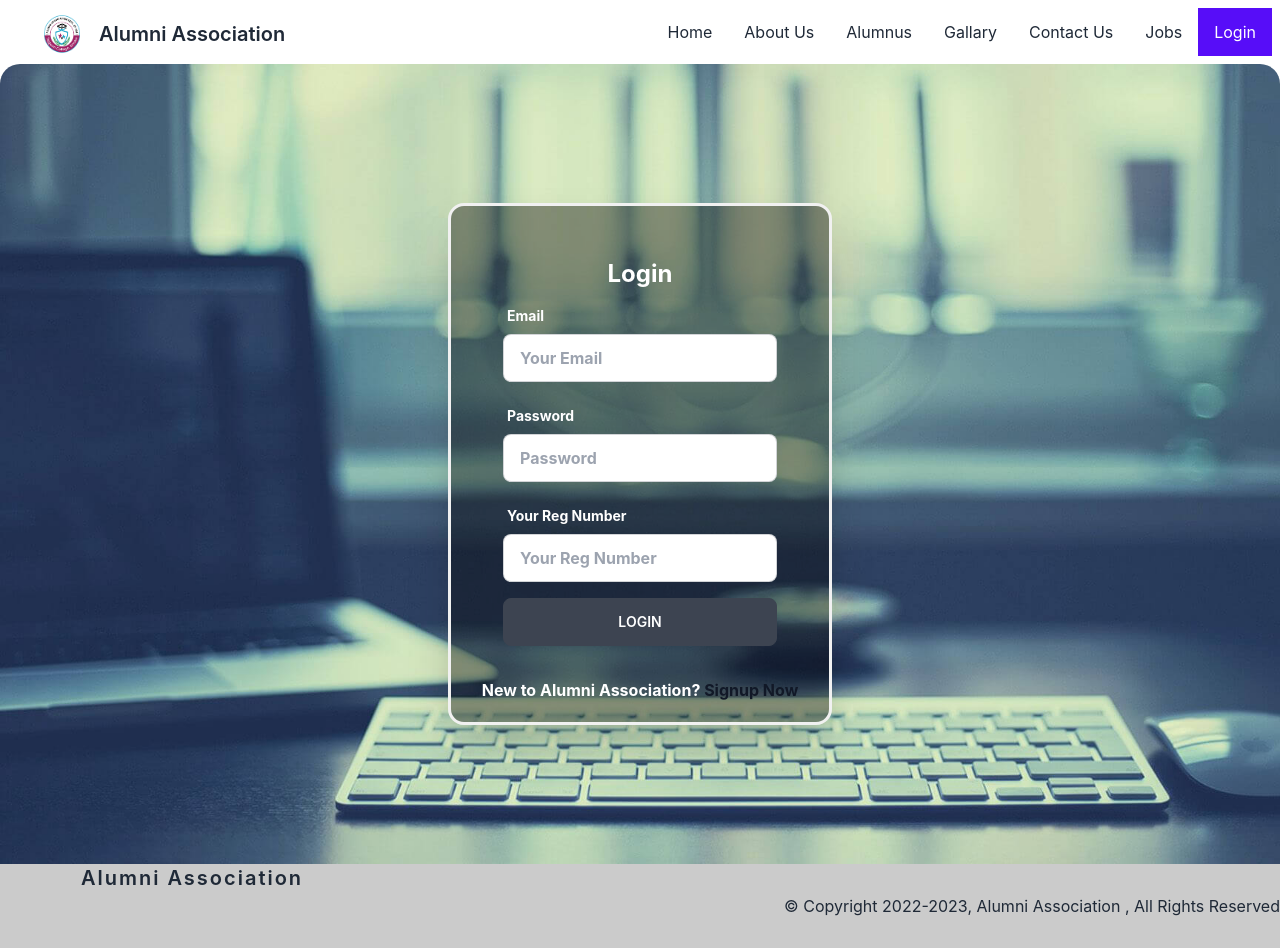
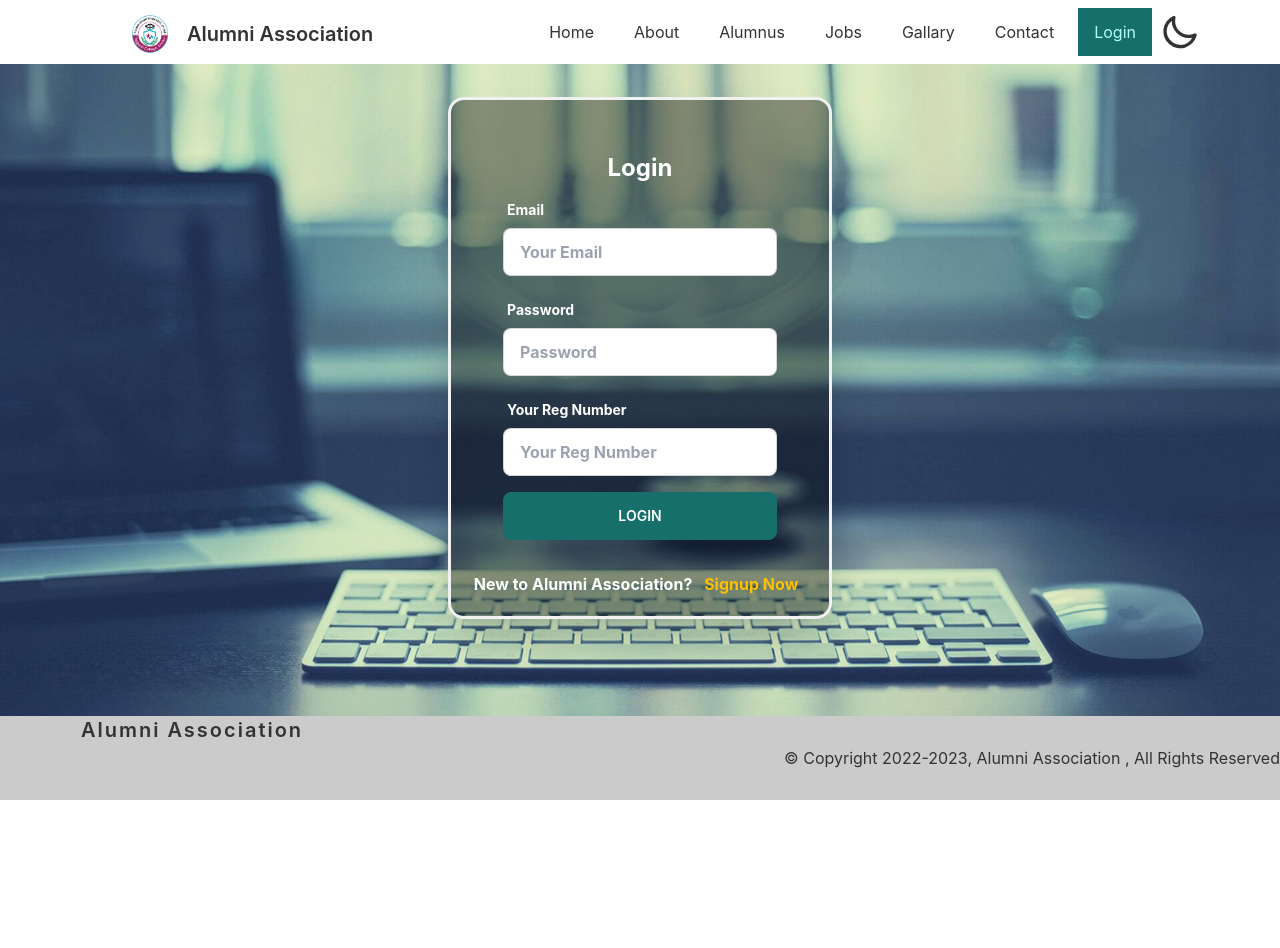
Before and after one commit to Parvez-Rahman100/alumni-association-client, a React (Create React App) app: page /login in a window 1280 px wide. After the commit the page ends 800 px from the top, so only its background shows below. Built offline with nearby package versions, Linux system fonts and the light colour scheme; no server answers; some icons are missing.

Commit message:
nav bar changed and dark mode added

```diff
--- a/package.json
+++ b/package.json
@@ -18,6 +18,7 @@
     "react-scripts": "5.0.1",
     "react-toastify": "^9.0.8",
     "swiper": "^8.4.2",
+    "theme-change": "^2.2.0",
     "web-vitals": "^2.1.4"
   },
   "scripts": {
--- a/src/App.js
+++ b/src/App.js
@@ -11,26 +11,27 @@ import Login from './Components/Login/Login';
 import RequireAuth from './Components/Login/RequireAuth';
 import SignUp from './Components/Login/SignUp';
 import Footer from './Components/Shared/Footer';
-import NavBar from './Components/Shared/NavBar';
+import Navbar from './Components/Shared/NavBar';
 import NotFound from './Components/Shared/NotFound';
 
-const App =() => {
+const App = () => {
   return (
     <div className="App ">
-      <NavBar/>
-      <Routes>
-        <Route path='/' element={<Home/>}></Route>
-        <Route path='/about-us' element={<AboutUs/>}></Route>
-        <Route path='/gallary' element={<Gallary/>}></Route>
-        <Route path='/contact-us' element={<ContactUs/>}></Route>
-        <Route path='/login' element={<Login/>}></Route>
-        <Route path='/alumnus' element={<RequireAuth><Alumnus/></RequireAuth>}></Route>
-        <Route path='/signup' element={<SignUp/>}></Route>
-        <Route path='/jobs' element={<RequireAuth><Jobs/></RequireAuth>}></Route>
-        <Route path='/all-alumnus' element={<AllAlumnus/>}></Route>
-        <Route path='*' element={<NotFound/>}></Route>
-      </Routes>
-      <Footer/>
+      <Navbar>
+        <Routes>
+          <Route path='/' element={<Home />}></Route>
+          <Route path='about-us' element={<AboutUs />}></Route>
+          <Route path='/gallary' element={<Gallary />}></Route>
+          <Route path='/contact-us' element={<ContactUs />}></Route>
+          <Route path='/login' element={<Login />}></Route>
+          <Route path='/alumnus' element={<RequireAuth><Alumnus /></RequireAuth>}></Route>
+          <Route path='/signup' element={<SignUp />}></Route>
+          <Route path='/jobs' element={<RequireAuth><Jobs /></RequireAuth>}></Route>
+          <Route path='/all-alumnus' element={<AllAlumnus />}></Route>
+          <Route path='*' element={<NotFound />}></Route>
+        </Routes>
+        <Footer />
+      </Navbar>
     </div>
   );
 }
--- a/src/Components/AboutUs/AboutUs.js
+++ b/src/Components/AboutUs/AboutUs.js
@@ -3,7 +3,7 @@ import React from 'react';
 const AboutUs = () => {
     return (
         <div>
-            <h1>This is about us page</h1>
+            <h1 className=' text-4xl text-center py-24'>This is about us page</h1>
         </div>
     );
 };
--- a/src/Components/Login/Login.js
+++ b/src/Components/Login/Login.js
@@ -124,10 +124,11 @@ const Login = () => {
                         </div>
 
 
-                        <input className='btn w-full max-w-xs text-white' type="submit" value="Login" />
+                        <input className='btn w-full max-w-xs btn-primary text-white' type="submit" value="Login" />
                     </form>
                 </div>
-                <p>New to Alumni Association? <Link to='/signup' className=' text-gray-900'> Signup Now</Link> </p>
+                <p>New to Alumni Association? <Link to='/signup' className=' text-secondary mx-2
+                '> Signup Now</Link> </p>
             </div>
         </div >
     );
--- a/src/Components/Login/SignUp.js
+++ b/src/Components/Login/SignUp.js
@@ -153,9 +153,9 @@ const SignUp = () => {
                         </div>
 
                         {signInError}
-                        <input className='btn w-full max-w-xs text-white' type="submit" value="Sign Up" />
+                        <input className='btn w-full max-w-xs btn-primary text-white' type="submit" value="Sign Up" />
                     </form>
-                    <p><small>Already have an account? <Link className='text-black' to="/login">Please login</Link></small></p>
+                    <p><small>Already have an account? <Link className='text-secondary mx-3' to="/login">Please login</Link></small></p>
                 </div>
             </div>
         </div >
--- a/src/Components/Shared/NavBar.js
+++ b/src/Components/Shared/NavBar.js
@@ -1,52 +1,170 @@
-import { signOut } from 'firebase/auth';
-import React from 'react';
-import { useAuthState } from 'react-firebase-hooks/auth';
-import { Link, NavLink } from 'react-router-dom';
+import { signOut } from "firebase/auth";
+import React, { useState } from "react";
+import { useAuthState } from "react-firebase-hooks/auth";
+import { Link, NavLink } from "react-router-dom";
+import { useLocation } from "react-router-dom";
 import logo from '../../Assests/logo.png';
-import auth from '../../firebase.init';
+import auth from "../../firebase.init";
 
-const NavBar = () => {
+const Navbar = ({ children }) => {
+  const [dark, setDark] = useState(false);
+  const { pathname } = useLocation();
   const [user] = useAuthState(auth);
   const logout = () => {
     signOut(auth);
 
   };
+
   return (
-  <div className="navbar sticky bg-base-100 ">
-    <div className="navbar-start">
-      <div className="dropdown">
-      <label tabIndex="0" className="btn btn-ghost lg:hidden">
-        <svg xmlns="http://www.w3.org/2000/svg" className="h-5 w-5" fill="none" viewBox="0 0 24 24" stroke="currentColor"><path strokeLinecap="round" strokeLinejoin="round" strokeWidth="2" d="M4 6h16M4 12h8m-8 6h16" /></svg>
+    <div class='drawer  drawer-end' data-theme={dark ? "dark" : "light"}>
+      <input id='my-drawer-3' type='checkbox' class='drawer-toggle' />
+      <div class='drawer-content flex flex-col'>
+        <div class='w-full navbar bg-base-100 fixed top-0 z-50 lg:px-20'>
+          {pathname.includes("dashboard") && (
+            <label
+              tabindex='0'
+              for='my-drawer-2'
+              class='btn btn-ghost lg:hidden '
+            >
+              <svg
+                xmlns='http://www.w3.org/2000/svg'
+                class='h-5 w-5'
+                fill='none'
+                viewBox='0 0 24 24'
+                stroke='currentColor'
+              >
+                <path
+                  stroke-linecap='round'
+                  stroke-linejoin='round'
+                  stroke-width='2'
+                  d='M4 6h16M4 12h16M4 18h7'
+                />
+              </svg>
             </label>
-      <ul tabIndex="0" className="menu menu-compact dropdown-content mt-3 p-2 shadow bg-base-100 rounded-box w-52">
-        <li><NavLink to='/'>Home</NavLink></li>
-        <li><NavLink to='/about-us'>About Us</NavLink></li>
-        <li><NavLink to='/alumnus'>Alumnus</NavLink></li>
-        <li><NavLink to='/gallary'>Gallary</NavLink></li>
-        <li><NavLink to='/contact-us'>Contact Us</NavLink></li>
-        <li><NavLink to='/jobs'>Jobs</NavLink></li>
+          )}
+          <div class='flex-1 px-2 mx-2 text-2xl'>
+            <Link to='/' className="btn btn-ghost normal-case text-xl">
+              <img style={{ width: '50px', height: '50px' }} className=' mx-3' src={logo} alt='logo'></img>
+              Alumni Association</Link>
+          </div>
+          <div class='flex-none lg:hidden'>
+            <label for='my-drawer-3' class='btn btn-square btn-ghost'>
+              <svg
+                xmlns='http://www.w3.org/2000/svg'
+                fill='none'
+                viewBox='0 0 24 24'
+                class='inline-block w-6 h-6 stroke-current'
+              >
+                <path
+                  stroke-linecap='round'
+                  stroke-linejoin='round'
+                  stroke-width='2'
+                  d='M4 6h16M4 12h16M4 18h16'
+                ></path>
+              </svg>
+            </label>
+          </div>
+
+          <div class='flex-none hidden lg:block'>
+            <ul class='menu menu-horizontal gap-x-2'>
+              <li>
+                <NavLink to='/' className='rounded-lg'>
+                  Home
+                </NavLink>
+              </li>
+              <li>
+                <NavLink to='/about-us' className='rounded-lg'>
+                  About
+                </NavLink>
+              </li>
+              <li>
+                <NavLink to='/alumnus' className='rounded-lg'>
+                  Alumnus
+                </NavLink>
+              </li>
+              <li>
+                <NavLink to='/jobs' className='rounded-lg'>
+                  Jobs
+                </NavLink>
+              </li>
+              <li>
+                <NavLink to='/gallary' className='rounded-lg'>
+                  Gallary
+                </NavLink>
+              </li>
+              <li>
+                <NavLink to='/contact-us' className='rounded-lg'>
+                  Contact
+                </NavLink>
+              </li>
               <li>{user ? <button className="btn btn-ghost" onClick={logout} >Sign Out</button> : <NavLink to="/login">Login</NavLink>}</li>
+              <label class='swap swap-rotate'>
+                <input type='checkbox' onClick={() => setDark(!dark)} />
+
+                <svg
+                  class='swap-on fill-current w-10 h-10'
+                  xmlns='http://www.w3.org/2000/svg'
+                  viewBox='0 0 24 24'
+                >
+                  <path d='M5.64,17l-.71.71a1,1,0,0,0,0,1.41,1,1,0,0,0,1.41,0l.71-.71A1,1,0,0,0,5.64,17ZM5,12a1,1,0,0,0-1-1H3a1,1,0,0,0,0,2H4A1,1,0,0,0,5,12Zm7-7a1,1,0,0,0,1-1V3a1,1,0,0,0-2,0V4A1,1,0,0,0,12,5ZM5.64,7.05a1,1,0,0,0,.7.29,1,1,0,0,0,.71-.29,1,1,0,0,0,0-1.41l-.71-.71A1,1,0,0,0,4.93,6.34Zm12,.29a1,1,0,0,0,.7-.29l.71-.71a1,1,0,1,0-1.41-1.41L17,5.64a1,1,0,0,0,0,1.41A1,1,0,0,0,17.66,7.34ZM21,11H20a1,1,0,0,0,0,2h1a1,1,0,0,0,0-2Zm-9,8a1,1,0,0,0-1,1v1a1,1,0,0,0,2,0V20A1,1,0,0,0,12,19ZM18.36,17A1,1,0,0,0,17,18.36l.71.71a1,1,0,0,0,1.41,0,1,1,0,0,0,0-1.41ZM12,6.5A5.5,5.5,0,1,0,17.5,12,5.51,5.51,0,0,0,12,6.5Zm0,9A3.5,3.5,0,1,1,15.5,12,3.5,3.5,0,0,1,12,15.5Z' />
+                </svg>
+
+                <svg
+                  class='swap-off fill-current w-10 h-10'
+                  xmlns='http://www.w3.org/2000/svg'
+                  viewBox='0 0 24 24'
+                >
+                  <path d='M21.64,13a1,1,0,0,0-1.05-.14,8.05,8.05,0,0,1-3.37.73A8.15,8.15,0,0,1,9.08,5.49a8.59,8.59,0,0,1,.25-2A1,1,0,0,0,8,2.36,10.14,10.14,0,1,0,22,14.05,1,1,0,0,0,21.64,13Zm-9.5,6.69A8.14,8.14,0,0,1,7.08,5.22v.27A10.15,10.15,0,0,0,17.22,15.63a9.79,9.79,0,0,0,2.1-.22A8.11,8.11,0,0,1,12.14,19.73Z' />
+                </svg>
+              </label>
             </ul>
           </div>
-
-    <Link to='/' className="btn btn-ghost normal-case text-xl">
-    <img style={{width:'50px' ,height:'50px'}} className=' mx-3' src={logo} alt='logo'></img>
-        Alumni Association</Link>
         </div>
-  <div className="navbar-end hidden lg:flex">
-    <ul className="menu menu-horizontal p-0">
-        <li><Link to='/'>Home</Link></li>
-        <li><NavLink to='/about-us'>About Us</NavLink></li>
-        <li><NavLink to='/alumnus'>Alumnus</NavLink></li>
-        <li><NavLink to='/gallary'>Gallary</NavLink></li>
-        <li><NavLink to='/contact-us'>Contact Us</NavLink></li>
-        <li><NavLink to='/jobs'>Jobs</NavLink></li>
+        {children}
+      </div>
+      <div class='drawer-side'>
+        <label for='my-drawer-3' class='drawer-overlay'></label>
+        <ul class='menu p-4 overflow-y-auto w-80 bg-base-100'>
+          <li>
+            <NavLink to='/' className='rounded-lg'>
+              Home
+            </NavLink>
+          </li>
+          <li>
+            <NavLink to='/about-us' className='rounded-lg'>
+              About
+            </NavLink>
+          </li>
+          <li>
+            <NavLink to='/alumnus' className='rounded-lg'>
+              Alumnus
+            </NavLink>
+          </li>
+          <li>
+            <NavLink to='/jobs' className='rounded-lg'>
+              Jobs
+            </NavLink>
+          </li>
+          <li>
+            <NavLink to='/gallary' className='rounded-lg'>
+              Gallary
+            </NavLink>
+          </li>
+          <li>
+            <NavLink to='/contact-us' className='rounded-lg'>
+              Contact
+            </NavLink>
+          </li>
           <li>{user ? <button className="btn btn-ghost" onClick={logout} >Sign Out</button> : <NavLink to="/login">Login</NavLink>}</li>
+          <div
+            tabindex='0'
+            class='collapse collapse-arrow border border-base-300 bg-base-100 rounded-box'
+          >
+          </div>
         </ul>
       </div>
-
     </div>
   );
 };
 
-export default NavBar;
+export default Navbar;
--- a/src/index.css
+++ b/src/index.css
@@ -33,9 +33,7 @@
 
 .bg-text {
   background-color: rgb(0, 0, 0);
-  /* Fallback color */
   background-color: rgba(0, 0, 0, 0.4);
-  /* Black w/opacity/see-through */
   color: white;
   font-weight: bold;
   border: 3px solid #f1f1f1;
--- a/tailwind.config.js
+++ b/tailwind.config.js
@@ -1,8 +1,35 @@
 /** @type {import('tailwindcss').Config} */
 module.exports = {
   content: ["./src/**/*.{html,js}"],
-  theme: {
-    extend: {},
+  daisyui: {
+    themes: [
+      {
+        light: {
+          primary: "#176F6B",
+          secondary: "#FFC000",
+          accent: "#FFEDD5",
+          neutral: "#F3F4F6",
+          "base-100": "#ffffff",
+          info: "#98A8DD",
+          success: "#1BBB70",
+          warning: "#DF7E07",
+          error: "#FA5C5C",
+        },
+      },
+      {
+        dark: {
+          primary: "#D9F99D",
+          secondary: "#FDE68A",
+          accent: "#4B5563",
+          neutral: "#F3F4F6",
+          "base-100": "#1F2937",
+          info: "#98A8DD",
+          success: "#1BBB70",
+          warning: "#F59E0B",
+          error: "#FB7185",
+        },
+      },
+    ],
   },
   plugins: [require("daisyui")],
 }
```
Also changed, not shown: public/index.html (+5 -4 lines), 1 other file (tests, documents, lock files or other folders). Lines whose indentation alone changed are shown as unchanged.
